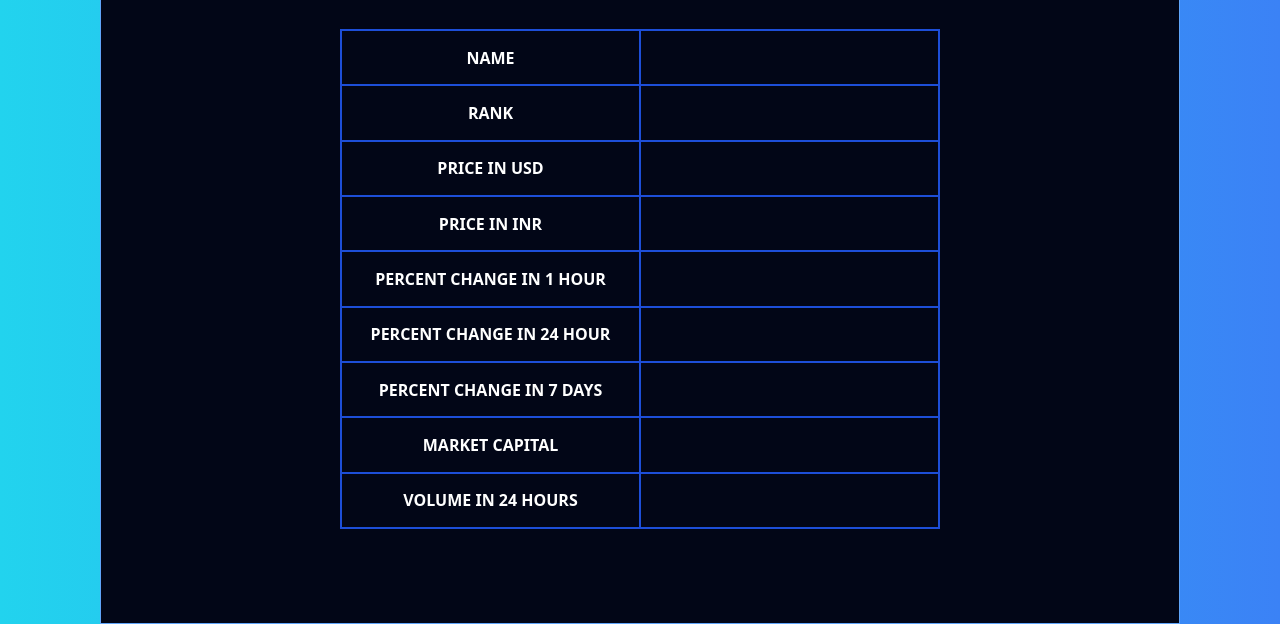
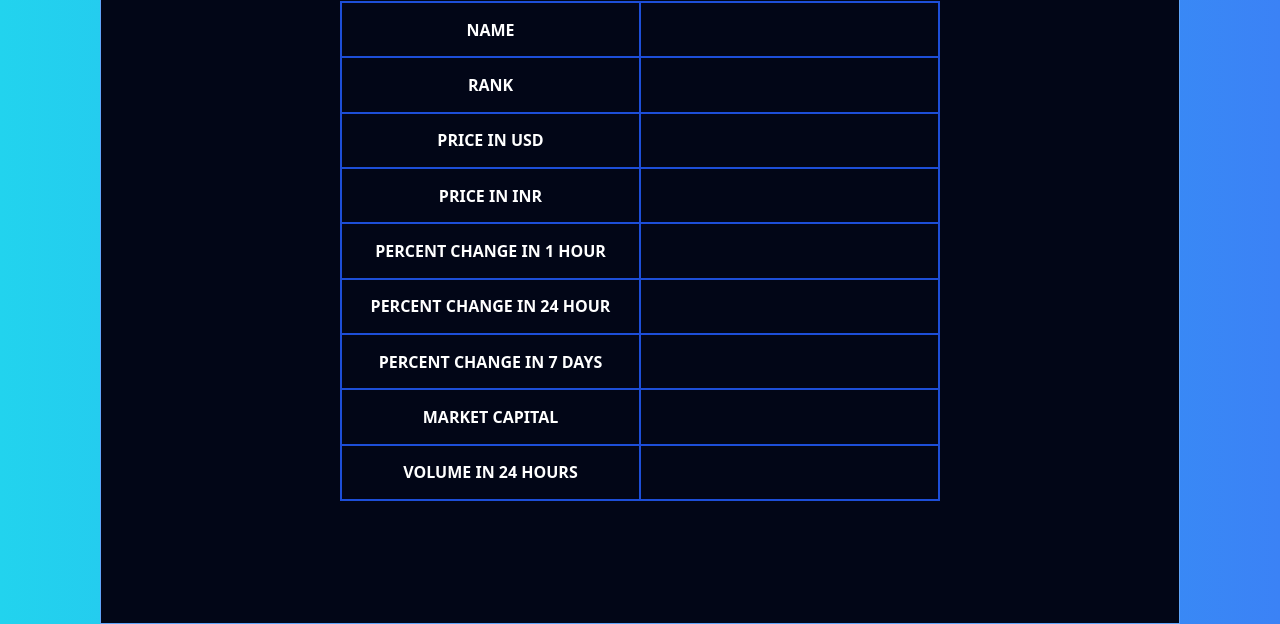
Before and after one commit to ninjakappa007/CryptoWiki, a website built with Vite: page index.html in a window 1280 px wide. Shown: the part 176-800 px from the top of the page. Built offline with nearby package versions, Linux system fonts and the light colour scheme.

Commit message:
Update index.html

```diff
--- a/index.html
+++ b/index.html
@@ -45,7 +45,7 @@
 
         </div>
         <!-- output container -->
-        <div class="response-container p-4">
+        <div class="response-container -mt-3">
 
             <table class="mx-auto rounded-md font-bold" style="width: 600px; height: 500px;table-layout: fixed; text-align: center;">
                 <tr>
```
